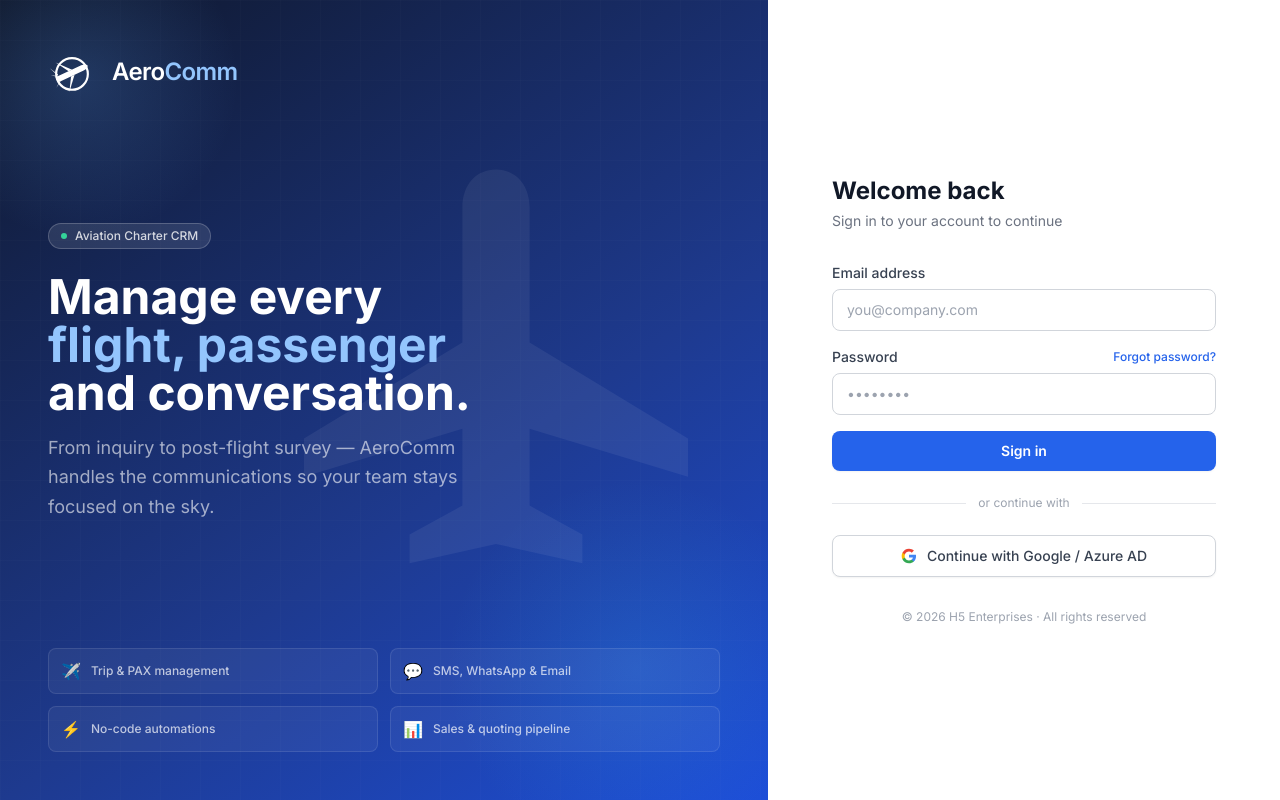
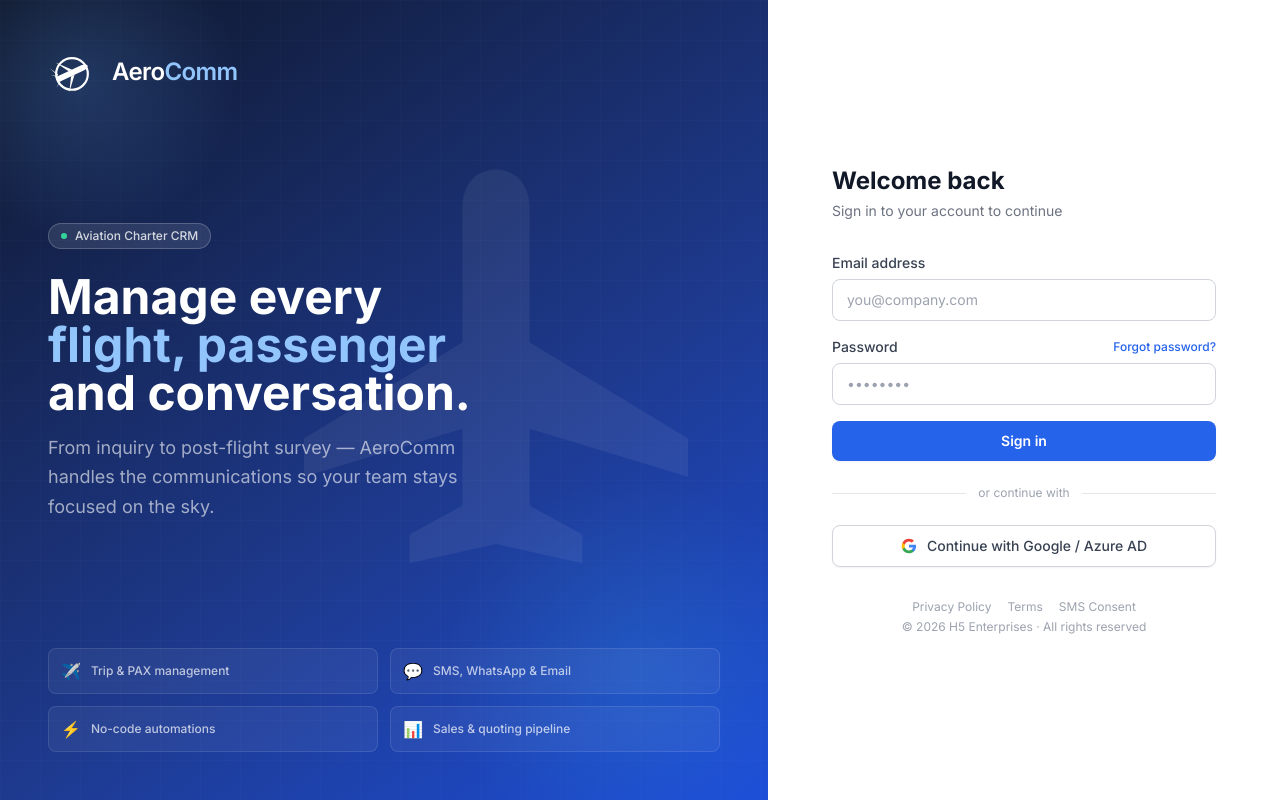
Before and after one commit to H5Ddev/Charter-SAAS, a React (Vite) app in the folder frontend/: page /login in a window 1280 px wide. Built offline with nearby package versions, Linux system fonts and the light colour scheme; no server answers.

Commit message:
fix(legal): add SMS consent footer link and fix placeholder company name (#35)
Co-authored-by: H5Ddev <H5Ddev@users.noreply.github.com>

```diff
--- a/frontend/src/pages/LoginPage.tsx
+++ b/frontend/src/pages/LoginPage.tsx
@@ -255,9 +255,14 @@ export default function LoginPage() {
             Continue with Google / Azure AD
           </button>
 
-          <p className="mt-8 text-center text-xs text-gray-400">
-            © {new Date().getFullYear()} H5 Enterprises · All rights reserved
-          </p>
+          <div className="mt-8 text-center text-xs text-gray-400 space-y-1">
+            <div className="flex justify-center gap-4">
+              <Link to="/privacy" className="hover:text-gray-600 hover:underline">Privacy Policy</Link>
+              <Link to="/terms" className="hover:text-gray-600 hover:underline">Terms</Link>
+              <Link to="/sms-consent" className="hover:text-gray-600 hover:underline">SMS Consent</Link>
+            </div>
+            <p>© {new Date().getFullYear()} H5 Enterprises · All rights reserved</p>
+          </div>
         </div>
       </div>
 
--- a/frontend/src/pages/legal/SmsConsentPage.tsx
+++ b/frontend/src/pages/legal/SmsConsentPage.tsx
@@ -29,7 +29,7 @@ export default function SmsConsentPage() {
                 step: '2',
                 title: 'Opt-In Presented',
                 description: 'The operator presents the passenger with opt-in language either verbally, via email, or through a paper/digital form. The opt-in language reads:',
-                quote: '"By providing your phone number, you agree to receive SMS flight notifications from [Charter Company] powered by AeroComm, including booking confirmations, reminders, boarding times, and delay alerts. Message and data rates may apply. Reply STOP to opt out at any time. Reply HELP for help. View our Privacy Policy and Terms."',
+                quote: '"By providing your phone number, you agree to receive SMS flight notifications from AeroComm, including booking confirmations, reminders, boarding times, and delay alerts. Message and data rates may apply. Reply STOP to opt out at any time. Reply HELP for help. View our Privacy Policy and Terms."',
               },
               {
                 step: '3',
```
